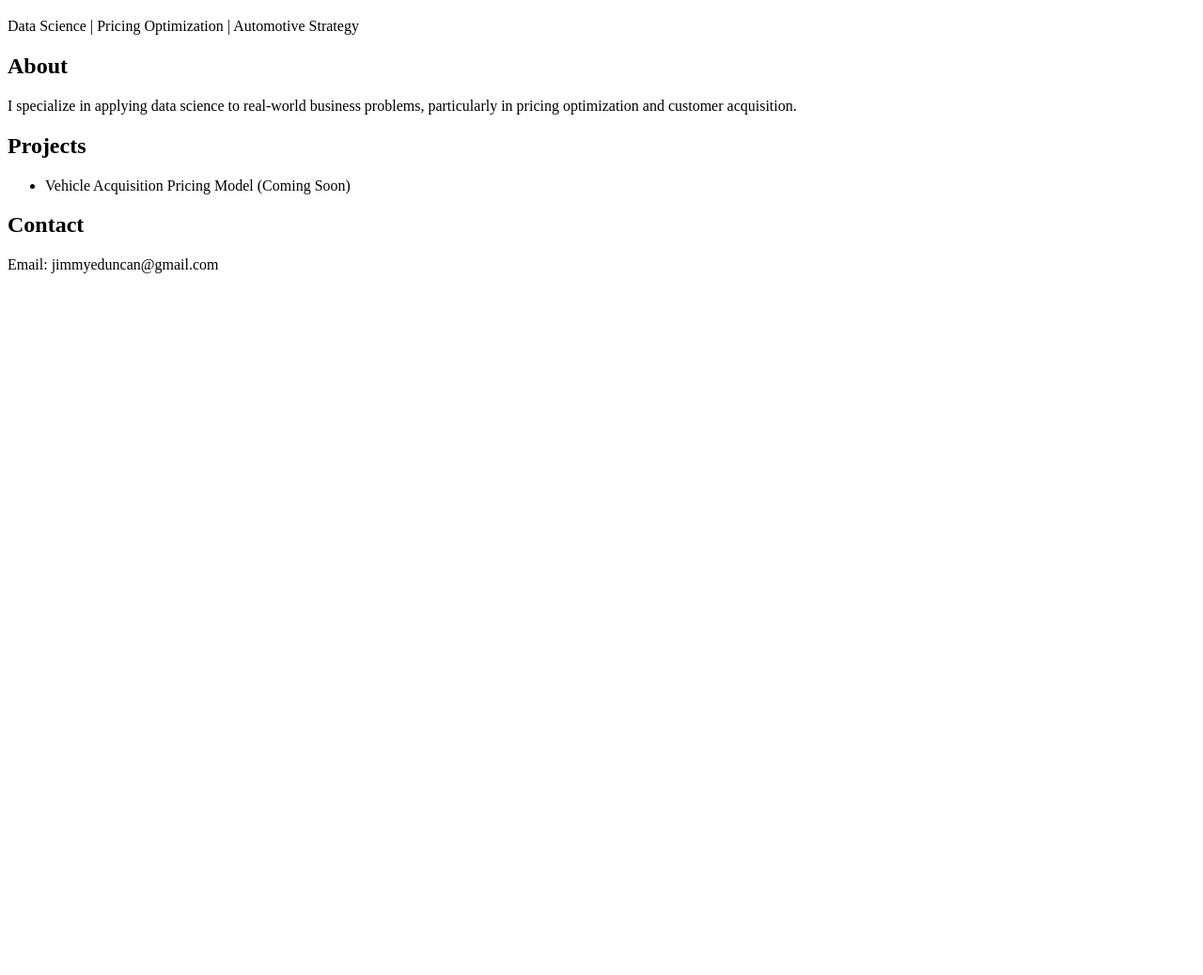
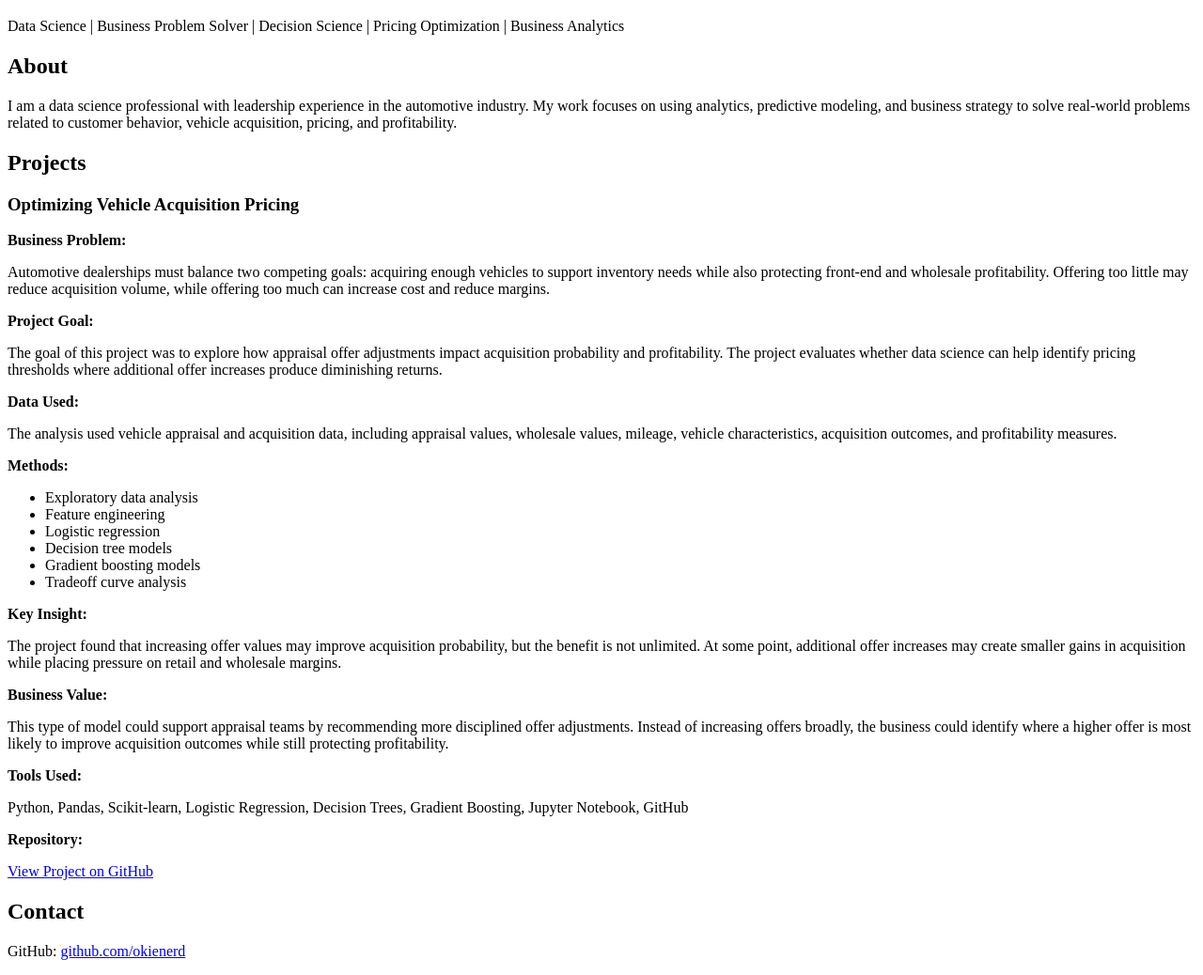
Before and after one commit to okienerd/okienerd.github.io, a plain HTML site: page index.html in a window 1280 px wide. Shown: the part 61-1099 px from the top of the page at 94% size. Before the commit the page ends 800 px from the top, so only its background shows below. Drawn offline with Linux system fonts and the light colour scheme.

Commit message:
Update index.html with additional content
Expanded personal and project details to enhance the content of the webpage.

```diff
--- a/index.html
+++ b/index.html
@@ -6,18 +6,78 @@
 <body>
 
 <h1>Jimmy Duncan</h1>
-<p>Data Science | Pricing Optimization | Automotive Strategy</p>
+<p>Data Science | Business Problem Solver | Decision Science | Pricing Optimization | Business Analytics</p>
 
 <h2>About</h2>
-<p>I specialize in applying data science to real-world business problems, particularly in pricing optimization and customer acquisition.</p>
+<p>
+I am a data science professional with leadership experience in the automotive industry.
+My work focuses on using analytics, predictive modeling, and business strategy to solve
+real-world problems related to customer behavior, vehicle acquisition, pricing, and profitability.
+</p>
 
 <h2>Projects</h2>
+
+<h3>Optimizing Vehicle Acquisition Pricing</h3>
+
+<p><strong>Business Problem:</strong></p>
+<p>
+Automotive dealerships must balance two competing goals: acquiring enough vehicles to support
+inventory needs while also protecting front-end and wholesale profitability. Offering too little
+may reduce acquisition volume, while offering too much can increase cost and reduce margins.
+</p>
+
+<p><strong>Project Goal:</strong></p>
+<p>
+The goal of this project was to explore how appraisal offer adjustments impact acquisition
+probability and profitability. The project evaluates whether data science can help identify
+pricing thresholds where additional offer increases produce diminishing returns.
+</p>
+
+<p><strong>Data Used:</strong></p>
+<p>
+The analysis used vehicle appraisal and acquisition data, including appraisal values, wholesale
+values, mileage, vehicle characteristics, acquisition outcomes, and profitability measures.
+</p>
+
+<p><strong>Methods:</strong></p>
 <ul>
-    <li>Vehicle Acquisition Pricing Model (Coming Soon)</li>
+    <li>Exploratory data analysis</li>
+    <li>Feature engineering</li>
+    <li>Logistic regression</li>
+    <li>Decision tree models</li>
+    <li>Gradient boosting models</li>
+    <li>Tradeoff curve analysis</li>
 </ul>
 
+<p><strong>Key Insight:</strong></p>
+<p>
+The project found that increasing offer values may improve acquisition probability, but the
+benefit is not unlimited. At some point, additional offer increases may create smaller gains in
+acquisition while placing pressure on retail and wholesale margins.
+</p>
+
+<p><strong>Business Value:</strong></p>
+<p>
+This type of model could support appraisal teams by recommending more disciplined offer
+adjustments. Instead of increasing offers broadly, the business could identify where a higher
+offer is most likely to improve acquisition outcomes while still protecting profitability.
+</p>
+
+<p><strong>Tools Used:</strong></p>
+<p>
+Python, Pandas, Scikit-learn, Logistic Regression, Decision Trees, Gradient Boosting,
+Jupyter Notebook, GitHub
+</p>
+
+<p><strong>Repository:</strong></p>
+<p>
+<a href="https://github.com/okienerd">View Project on GitHub</a>
+</p>
+
 <h2>Contact</h2>
-<p>Email: jimmyeduncan@gmail.com</p>
+<p>
+GitHub: <a href="https://github.com/okienerd">github.com/okienerd</a>
+</p>
 
 </body>
 </html>
```
